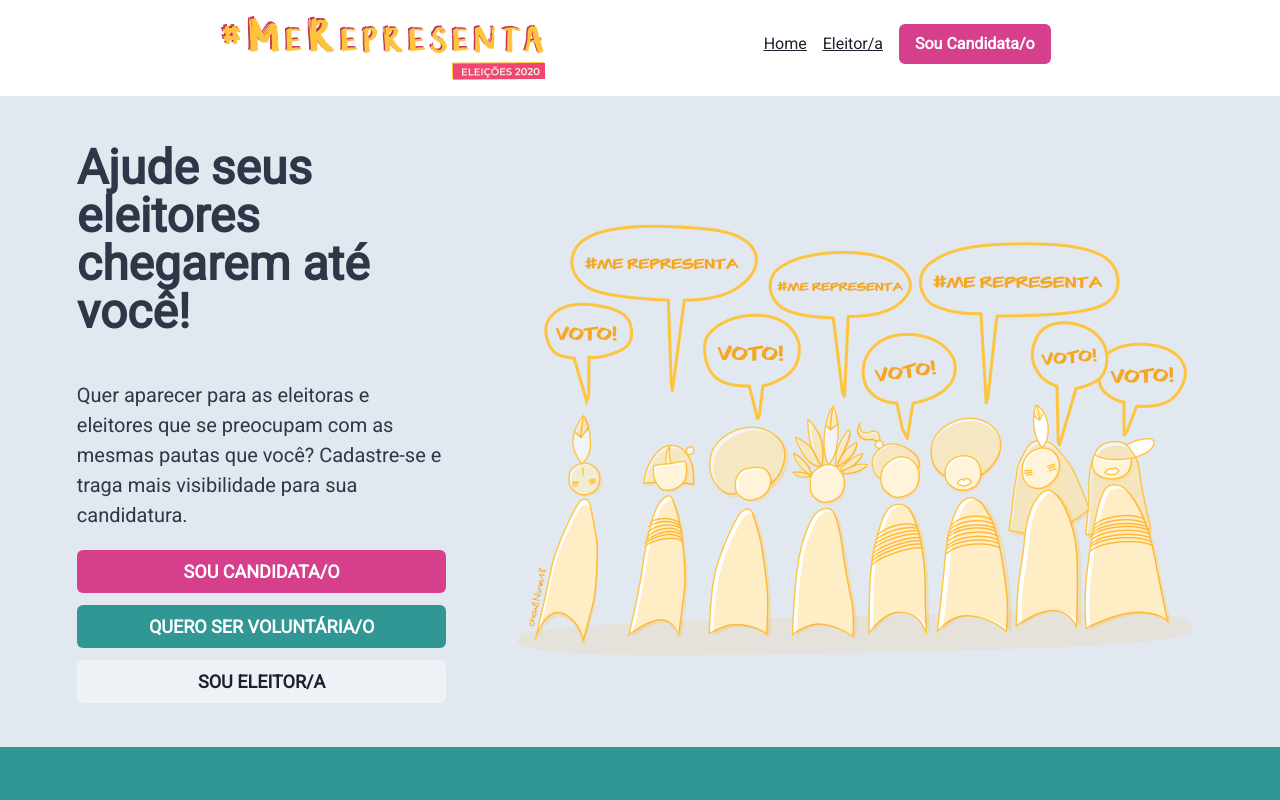
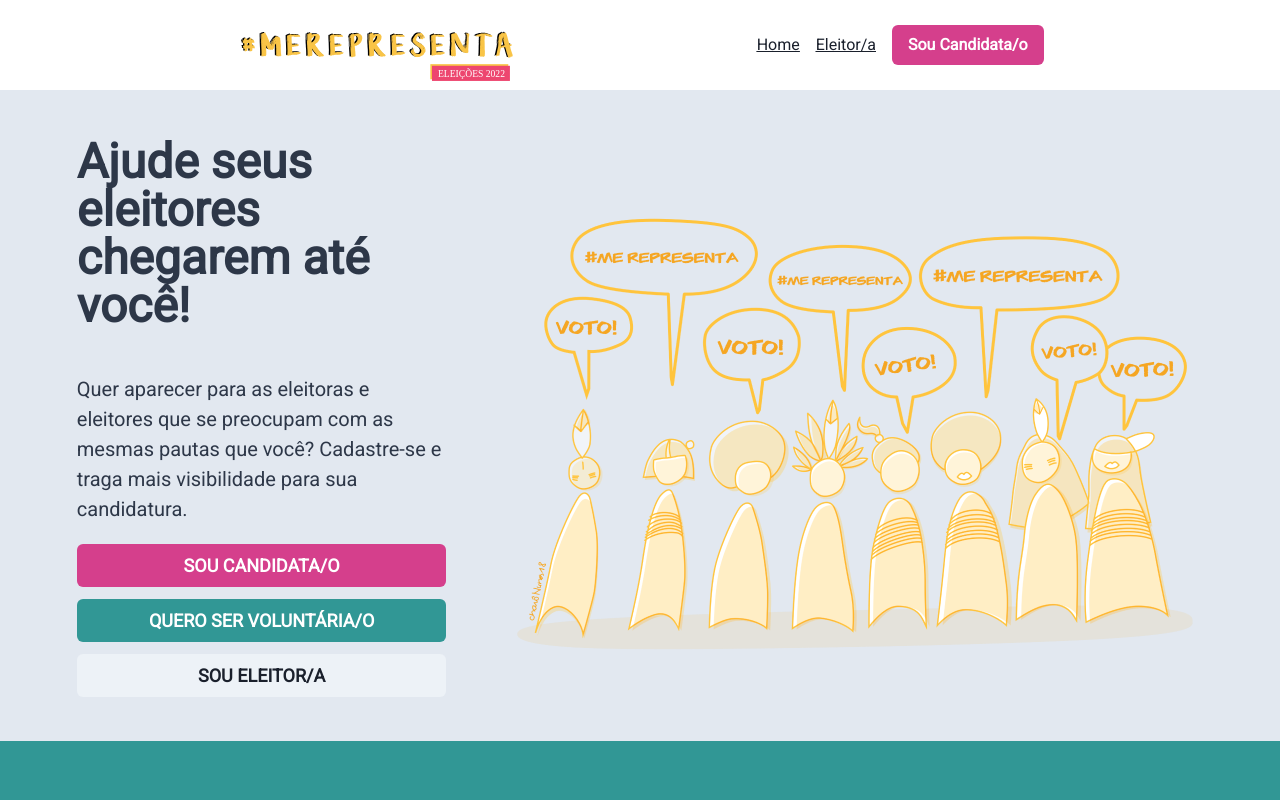
Before and after one commit to vivianedias/me-representa, a Next.js app: page / in a window 1280 px wide. Shown: the top 800 px of the page. Built offline with nearby package versions, Linux system fonts and the light colour scheme; no server answers.

Commit message:
feat: adds new logotipo

```diff
--- a/shared/ui/Header/Header.jsx
+++ b/shared/ui/Header/Header.jsx
@@ -16,7 +16,7 @@ import {
 } from "@chakra-ui/react";
 import { useTranslation } from "react-i18next";
 
-import logo from "/public/imgs/logotipo.png";
+import logo from "/public/imgs/logotipo.svg";
 import styles from "./styles.module.css";
 
 const MenuIcon = () => {
--- a/shared/ui/Header/styles.module.css
+++ b/shared/ui/Header/styles.module.css
@@ -2,7 +2,7 @@
     display: flex;
     flex-direction: column;
     width: 100%;
-    padding: var(--chakra-space-4);
+    padding: var(--chakra-space-2);
     background-color: white;
     z-index: 10;
     position: sticky;
@@ -23,6 +23,7 @@
     align-items: center;
     justify-content: center;
     cursor: pointer;
+    max-width: 300px;
 }
 
 .menuBtn {
@@ -46,6 +47,8 @@
     .container {
         flex-direction: row;
         justify-content: space-evenly;
+        align-items: center;
+            max-height: 90px;
     }
 
     .logoContainer {
```
Also changed, not shown: public/imgs/logotipo.png (deleted), public/imgs/logotipo.svg (added).
